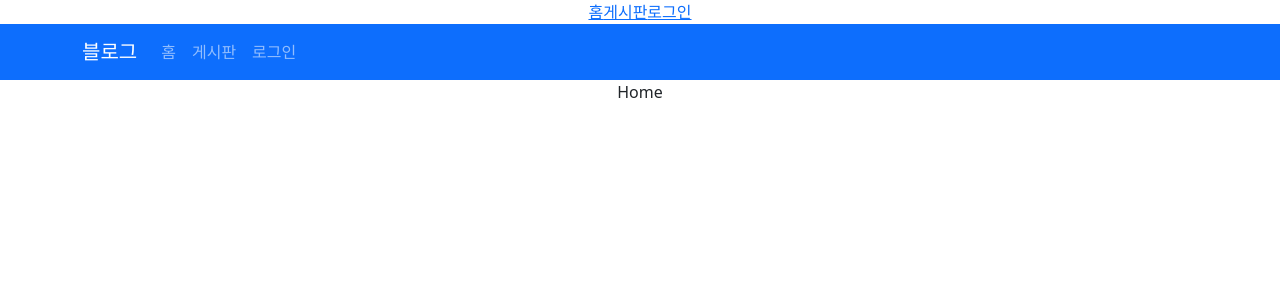
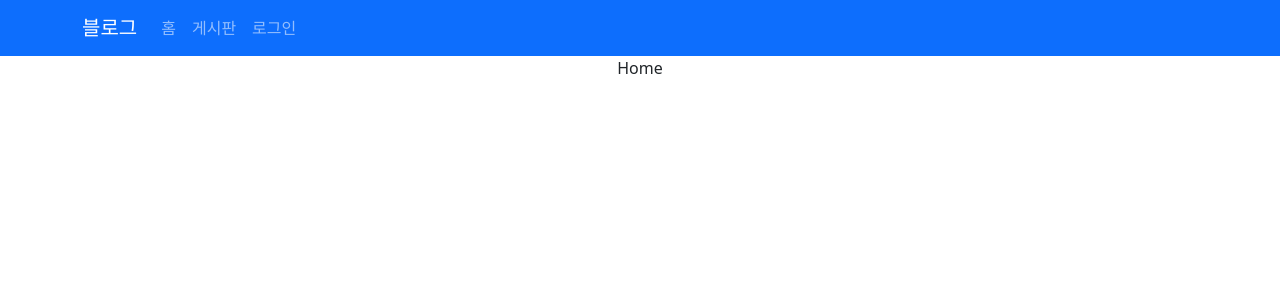
Before and after one commit to hj-Seong/2023-react-blog, a React (Create React App) app: page / in a window 1280 px wide. Shown: the top 300 px of the page. Built offline with nearby package versions, Linux system fonts and the light colour scheme.

Commit message:
0426 react-bootstrap css 사용법

```diff
--- a/src/components/NavHeader.jsx
+++ b/src/components/NavHeader.jsx
@@ -1,14 +1,37 @@
 import React from 'react'
 import { Link } from 'react-router-dom'
-import ColorSchemesExample from './ColorSchemesExample'
 
+// 리액트 부트스트랩 사용
+import Container from 'react-bootstrap/Container';
+import Nav from 'react-bootstrap/Nav';
+import Navbar from 'react-bootstrap/Navbar';
+
+/** 라우터의 Link과 부트스트랩을 이용해서 작성
+ * 1. 예시를 들고와서 그대로 확인
+ * 2. 예시를 수정하여 바뀌는 부분, 수정되는 부분 확인
+ *
+ * 리액트 부트스트랩에서 확인한 css 디자인
+ * 클래스 이름 > 컴포넌트 이름과 동일하게 작성해둠
+ *    > 그 컴포넌트의 디자인을 쓰고싶을때 이름을 css에 검색해서 확인
+ *
+ * 마진, 패딩에 관한 클래스 이름
+ *  m :전체 마진, my:위아래 마진, mx:좌우 마진, mt/mb 위/아래, me/ms 오른쪽/왼쪽
+ *  1~5 : 숫자가 클수록 간격이 넓어짐
+ *  패딩은 m 대신에 p 사용
+ */
 export default function NavHeader() {
   return (
     <div>
-        <Link to='/'>홈</Link>
-        <Link to='/boardlist'>게시판</Link>
-        <Link to='/loginform'>로그인</Link>
-        <ColorSchemesExample />
+        <Navbar bg='primary' variant='dark'>
+            <Container>
+                <Link className='navbar-brand'>블로그</Link>
+                <Nav className='me-auto'>
+                    <Link to='/' className='nav-link'>홈</Link>
+                    <Link to='/boardlist' className='nav-link'>게시판</Link>
+                    <Link to='/loginform' className='nav-link'>로그인</Link>
+                </Nav>
+            </Container>
+        </Navbar>
     </div>
   )
 }
```
